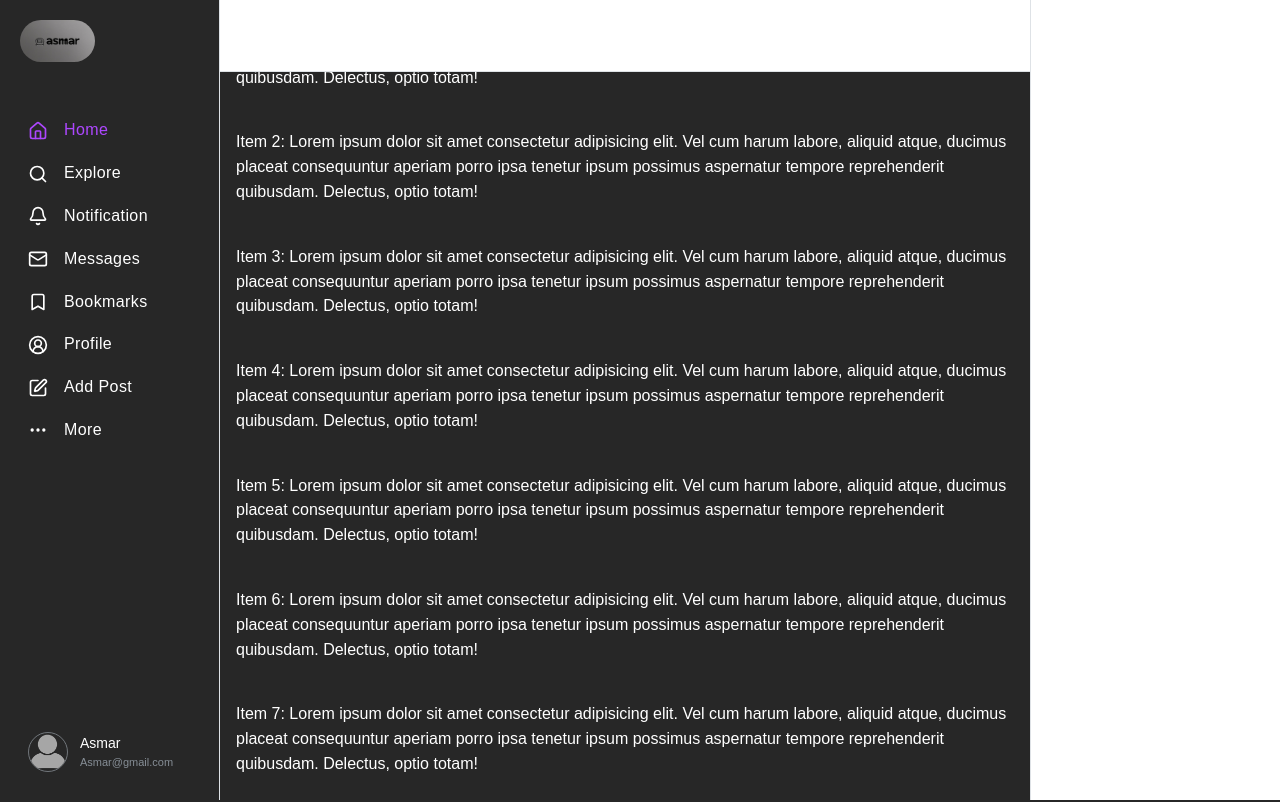
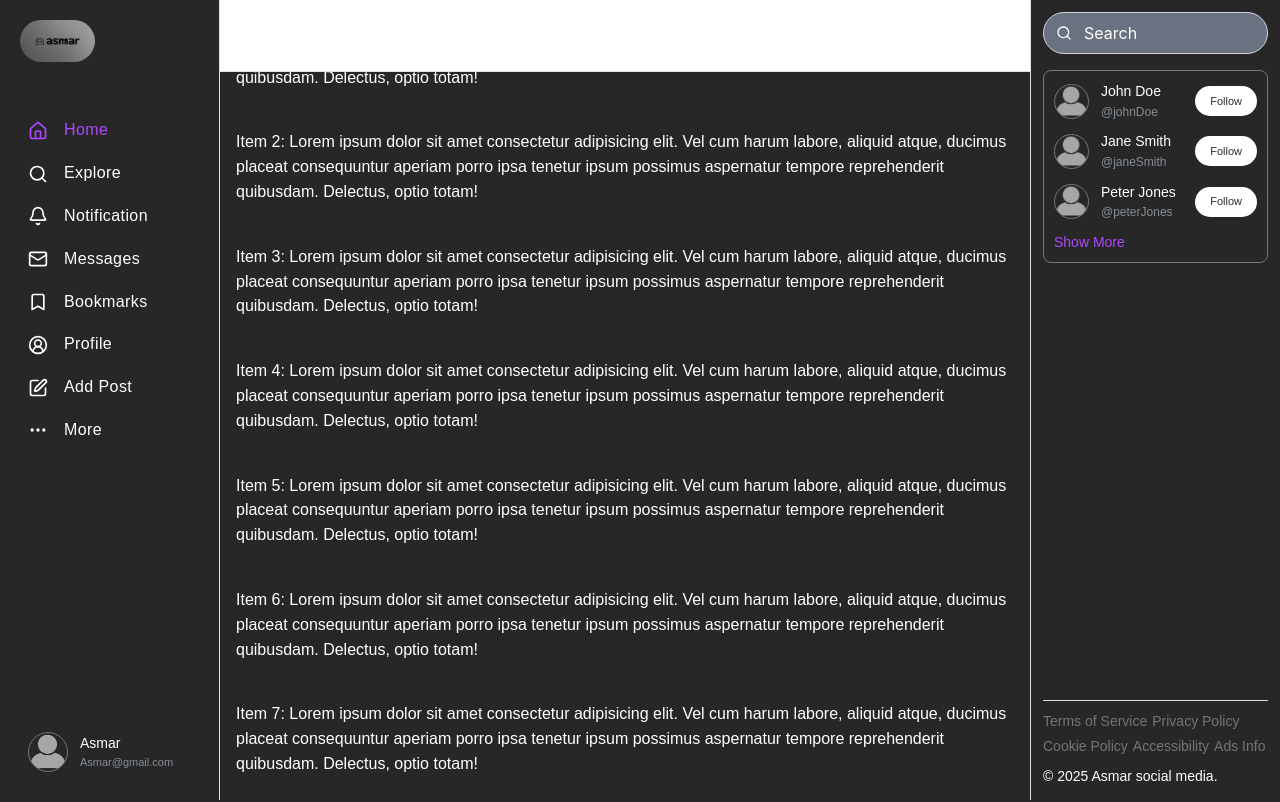
Before and after one commit to Mostafa-Aljazar/social_media_training, a Next.js app: page / in a window 1280 px wide. Shown: the top 802 px of the page. Built offline with nearby package versions, Linux system fonts and the light colour scheme.

Commit message:
create Aside

```diff
--- a/src/app/layout.tsx
+++ b/src/app/layout.tsx
@@ -3,7 +3,7 @@ import './globals.css';
 import { ColorSchemeScript, mantineHtmlProps } from '@mantine/core';
 import Providers from '@/providers/providers';
 import type { Metadata } from 'next';
-import Mantine_Layout from '@/components/common/main-layout';
+import Mantine_Layout from '@/components/common/Main_Layout';
 
 export const metadata: Metadata = {
   title: 'Asmar Social Media',
--- a/src/components/common/main-layout.tsx
+++ b/src/components/common/Main_Layout.tsx
@@ -1,9 +1,10 @@
 'use client';
 import { logo } from '@/assets/common';
-import Navbar from '@/components/common/navbar';
 import { AppShell, Burger, Group, Skeleton, Text } from '@mantine/core';
 import { useDisclosure, useHeadroom } from '@mantine/hooks';
 import Image from 'next/image';
+import Navbar from './Navbar';
+import Aside from './aside/Aside';
 
 export default function Mantine_Layout({
   children,
@@ -39,7 +40,8 @@ export default function Mantine_Layout({
         {children}
         Alt layout – Navbar and Aside are rendered on top on Header and Footer
       </AppShell.Main>
-      <AppShell.Aside p='md'>Aside</AppShell.Aside>
+
+      <Aside />
     </AppShell>
   );
 }
--- /dev/null
+++ b/src/components/common/aside/Aside.tsx
@@ -0,0 +1,41 @@
+'use client'; // Add if this is a Client Component in Next.js
+
+import Link from 'next/link';
+import { AppShell, Stack, Divider, Text, Group } from '@mantine/core';
+import SearchComponent from './Search'; // Renamed for consistency
+import Recommendations from './Recommendations';
+import { FOOTER_LINKS } from '@/content/common/aside';
+
+export default function Aside() {
+  return (
+    <AppShell.Aside className='!bg-primary p-3 w-full h-full'>
+      <Stack justify='space-between' h='100%' w='100%'>
+        {/* Main Content */}
+        <Stack gap='md'>
+          <SearchComponent />
+          <Recommendations />
+        </Stack>
+
+        <Stack gap='xs' align='flex-start'>
+          <Divider size='xs' w='100%' />
+          <Group gap={5} wrap='wrap' justify='flex-start'>
+            {FOOTER_LINKS.map((link) => (
+              <>
+                <Link
+                  key={link.label}
+                  href={link.href}
+                  className='text-Gray text-sm hover:underline'
+                >
+                  {link.label}
+                </Link>
+              </>
+            ))}
+          </Group>
+          <Text fz={'sm'}>
+            © {new Date().getFullYear()} Asmar social media.
+          </Text>
+        </Stack>
+      </Stack>
+    </AppShell.Aside>
+  );
+}
--- /dev/null
+++ b/src/components/common/aside/Recommendations.tsx
@@ -0,0 +1,61 @@
+import { noAvatar } from '@/assets/common';
+import Image from 'next/image';
+import Link from 'next/link';
+import { Avatar, Button, Card, Text, Stack, Group } from '@mantine/core';
+
+interface Recommendation {
+  id: number;
+  name: string;
+  username: string;
+  avatarUrl?: string;
+}
+
+const recommendations: Recommendation[] = [
+  { id: 1, name: 'John Doe', username: '@johnDoe' },
+  { id: 2, name: 'Jane Smith', username: '@janeSmith' },
+  { id: 3, name: 'Peter Jones', username: '@peterJones' },
+];
+
+export default function Recommendations() {
+  return (
+    <Stack
+      gap={10}
+      p={10}
+      className='!bg-transparent !border-[1px] border-Gray !rounded-lg'
+    >
+      {recommendations.map((user) => (
+        <Group key={user.id} align='center' justify='space-between'>
+          <Group gap='sm'>
+            <Image
+              src={noAvatar}
+              alt={user.username}
+              className='border-[1px] border-Gray rounded-full object-cover'
+              width={35}
+              height={35}
+            />
+            <Stack gap={-20}>
+              <Text fw={400} fz={14}>
+                {user.name}
+              </Text>
+              <Text c='dimmed' fw={400} fz={12}>
+                {user.username}
+              </Text>
+            </Stack>
+          </Group>
+          <Button
+            variant='white'
+            size='xs'
+            color={'dark'}
+            radius={'xl'}
+            className='shadow-Gray px-1 !py-0'
+          >
+            Follow
+          </Button>
+        </Group>
+      ))}
+      <Link href='/' className='text-purple-500 text-sm'>
+        Show More
+      </Link>
+    </Stack>
+  );
+}
--- /dev/null
+++ b/src/components/common/aside/Search.tsx
@@ -0,0 +1,17 @@
+import { TextInput } from '@mantine/core';
+import { Search } from 'lucide-react';
+
+export default function Search_Component() {
+  return (
+    <TextInput
+      radius='xl'
+      placeholder='Search'
+      leftSection={<Search size={16} color='white' />}
+      classNames={{
+        root: 'bg-inputGray rounded-full',
+        input:
+          '!rounded-full !outline-none !bg-gray-500 outline-none placeholder:!text-white placeholder:!font-normal',
+      }}
+    />
+  );
+}
--- /dev/null
+++ b/src/content/common/aside.tsx
@@ -0,0 +1,9 @@
+import { ROUTES } from '../routes';
+
+export const FOOTER_LINKS = [
+  { href: ROUTES.HOME, label: 'Terms of Service' },
+  { href: ROUTES.HOME, label: 'Privacy Policy' },
+  { href: ROUTES.HOME, label: 'Cookie Policy' },
+  { href: ROUTES.HOME, label: 'Accessibility' },
+  { href: ROUTES.HOME, label: 'Ads Info' },
+] as const;
```
Also changed, not shown: src/components/common/navbar.tsx (+2 -11 lines), 1 other file (tests, documents, lock files or other folders).
